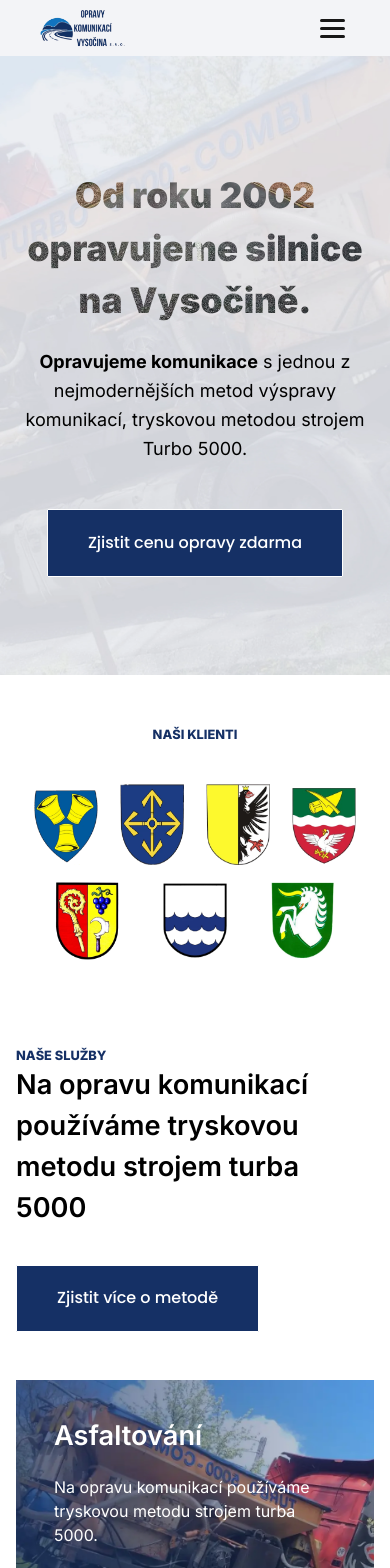
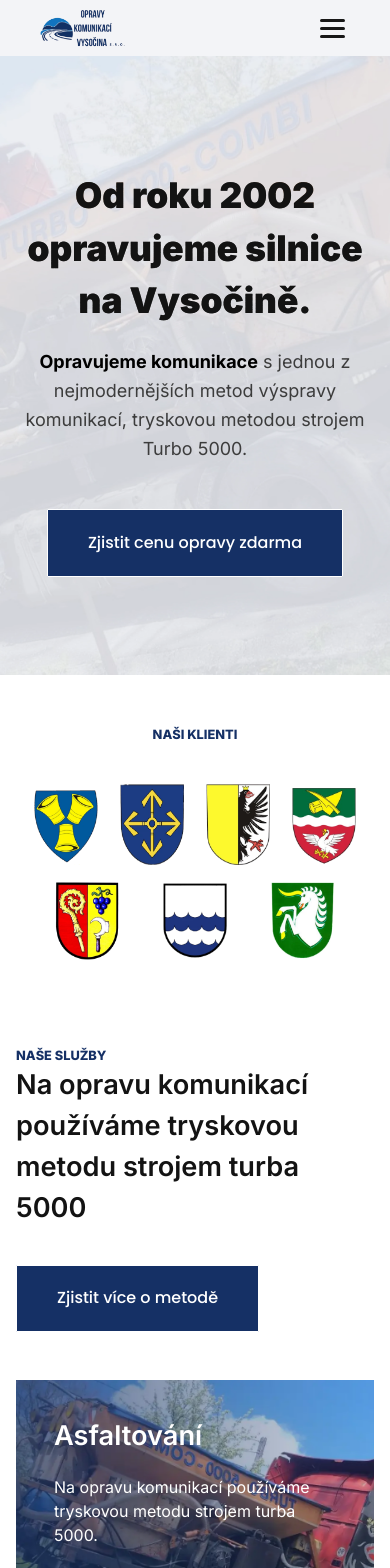
Before and after one commit to mladejovskyy/silnice, a Next.js app: page / in a window 390 px wide. Shown: the top 1568 px of the page. Built offline with nearby package versions, Linux system fonts and the light colour scheme.

Commit message:
fixed text color

```diff
--- a/src/app/_components/Footer/Footer.css
+++ b/src/app/_components/Footer/Footer.css
@@ -22,7 +22,7 @@ footer .row .item.about img {
 
 footer .row .item.about p {
     font-size: 16px;
-    color: #323232;
+    color: #393939;
     margin-top: 20px;
     font-weight: 400;
 }
@@ -40,7 +40,7 @@ footer .row .item.about span:first-of-type {
 
 footer .row .item.links h2 {
     font-size: 20px;
-    color: #000000;
+    color: #131313;
     font-weight: 500;
     margin-bottom: 15px;
 }
--- a/src/app/style.css
+++ b/src/app/style.css
@@ -13,17 +13,20 @@ html {
 .heading2 {
     font-weight: 600;
     font-size: 2.25rem;
+    color: #131313;
 }
 
 .heading3 {
     font-size: 1.375rem;
     line-height: 140%;
     font-weight: 500;
+    color: #131313;
 }
 
 .paragraph {
     font-size: 18px;
     line-height: 1.6;
+    color: #3C3C3C;
 }
 
 @media (max-width: 1280px) {
@@ -79,6 +82,10 @@ html {
     max-width: 550px;
 }
 
+.header .container .paragraph b {
+    color: #000;
+}
+
 .header .container .row {
     max-width: 730px;
     display: flex;
@@ -100,6 +107,10 @@ html {
     .header {
         background: url('/images/headerbgmd.webp') no-repeat center center;
         background-size: cover;
+    }
+
+    .header .container h1 {
+        color: #131313;
     }
 }
 
@@ -193,6 +204,10 @@ html {
 
 .services .card {
     padding: 36px 38px 33px 38px;
+}
+
+.services .card h3 {
+    color: #fff;
 }
 
 .services .card div p {
```
